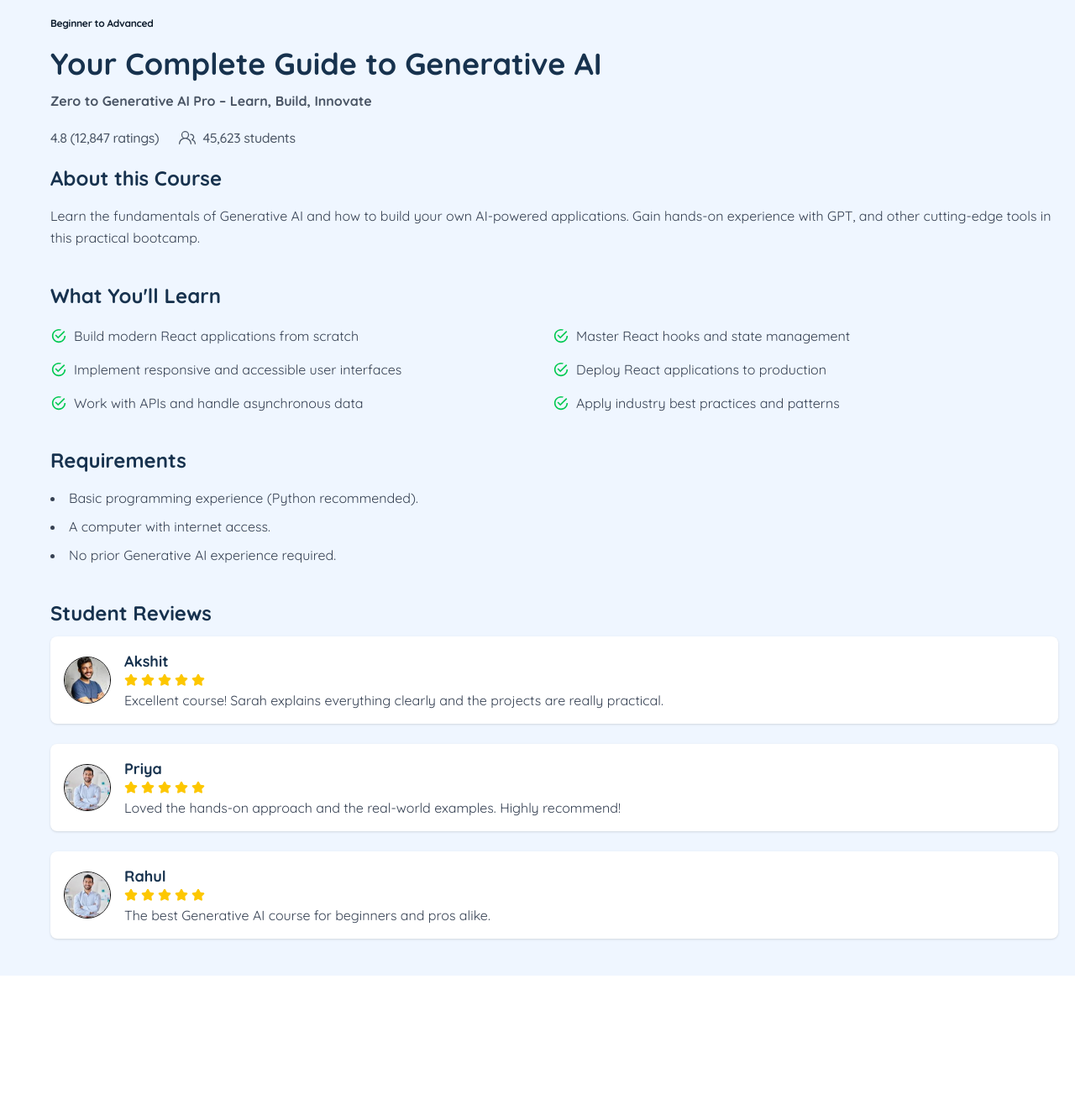
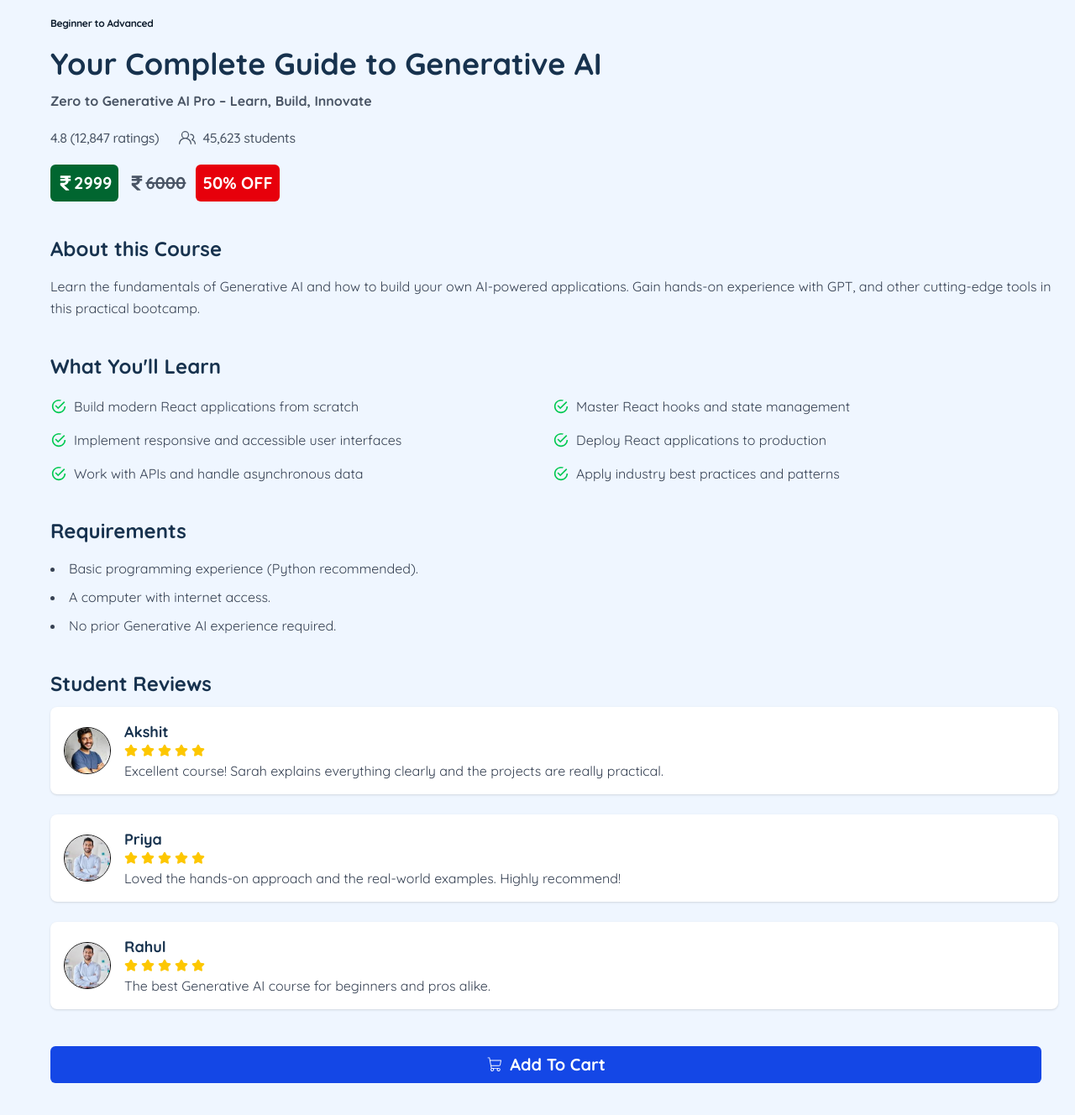
Before and after one commit to WebWizards-org/frontend, a React (Vite) app: page /courses/genai in a window 1280 px wide. Shown: the whole page at 84% size. Before the commit the page ends 1162 px from the top, so only its background shows below. Built offline with nearby package versions, Linux system fonts and the light colour scheme.

Commit message:
feat: add pricing details and 'Add To Cart' button in GenAI component

```diff
--- a/src/pages/GenAI.jsx
+++ b/src/pages/GenAI.jsx
@@ -1,6 +1,8 @@
 import React from 'react';
 import { GoPeople } from "react-icons/go";
 import { IoMdCheckmarkCircleOutline } from "react-icons/io";
+import { PiShoppingCartLight } from "react-icons/pi";
+import { FaRupeeSign } from "react-icons/fa";
 import per1 from "../assets/person1.jpeg";
 import per2 from "../assets/person2.jpeg"
 import { Star } from "lucide-react";
@@ -48,6 +50,12 @@ function GenAI() {
             45,623 students
           </span>
         </div>
+
+        <div className='p-5 flex'>
+          <span className='flex font-bold text-xl bg-green-800 text-white p-2 rounded-md'><FaRupeeSign className='mt-1' />2999</span>
+          <span className='text-gray-600 line-through text-xl pl-3 flex pt-2 font-bold'><FaRupeeSign className='mt-1' />6000</span>
+          <span className='ml-3 bg-red-600 p-2 rounded-md text-white font-bold text-xl'>50% OFF</span>
+        </div>
         <h2 className='pt-5 font-bold text-2xl text-[#17324e] pl-5'>About this Course</h2>
         <div className="mt-4 text-gray-700 text-base leading-relaxed pl-5">
           Learn the fundamentals of Generative AI and how to build your own AI-powered applications.
@@ -93,6 +101,13 @@ function GenAI() {
             </div>
           ))}
         </div>
+
+        <div className='p-5'>
+  <button className='hover:bg-blue-900 cursor-pointer w-full bg-blue-700 rounded-md text-xl font-bold text-white py-2 flex items-center justify-center gap-2'>
+    <PiShoppingCartLight /> Add To Cart
+  </button>
+</div>
+
       </div>
     </div>
   );
```
